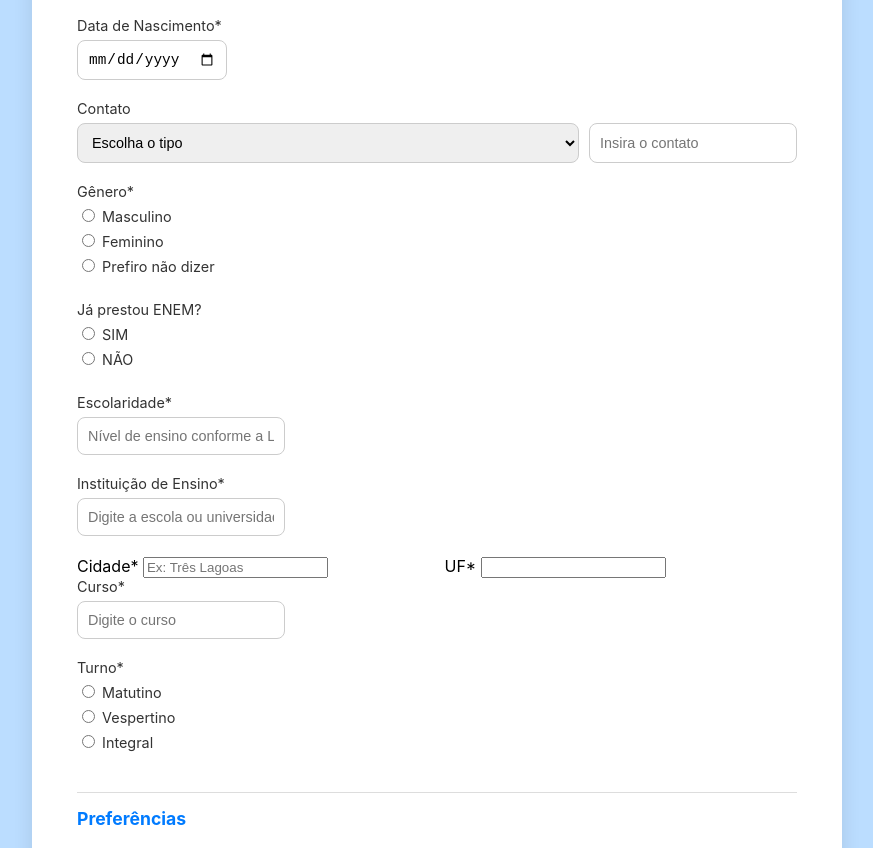
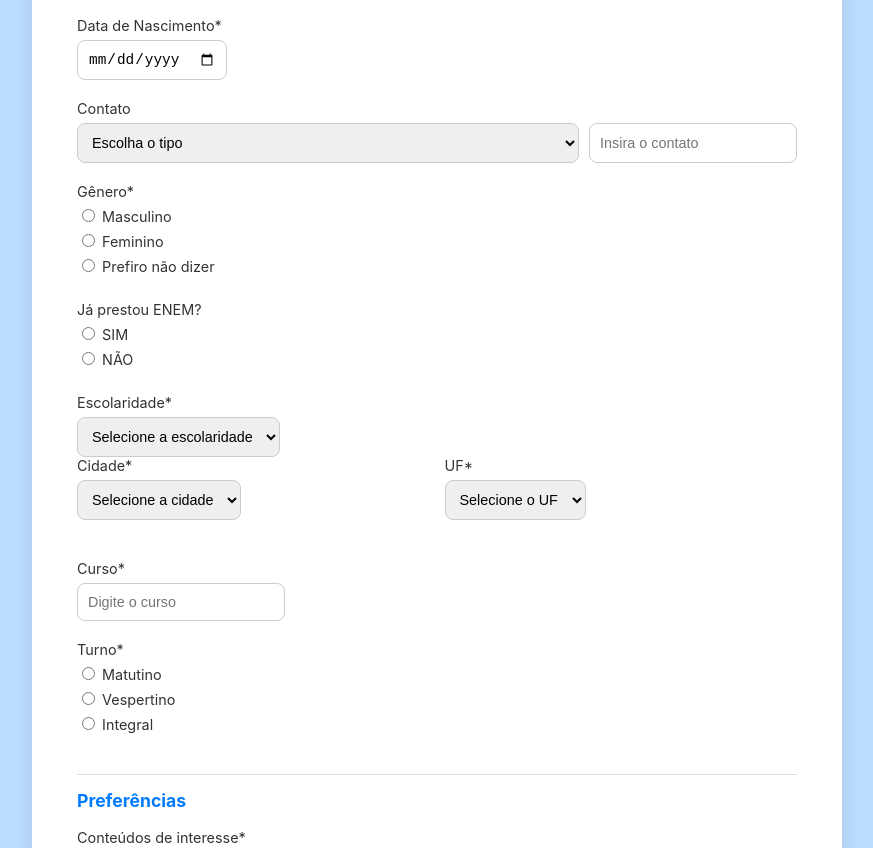
Before and after one commit to LeoAboard/Student-Interest-Prediction, a website: page Frontend/formulario.html in a window 1280 px wide. Shown: the part 252-1100 px from the top of the page, without its empty margins (203-1076 px from the left). Drawn offline with Linux system fonts and the light colour scheme; files whose address does not match are found by name.

Commit message:
uptdated: formulario.(escolaridade cidade uf) to select options

```diff
--- a/Frontend/formulario.html
+++ b/Frontend/formulario.html
@@ -55,24 +55,24 @@
       </div>
 
       <div class="campo-form">
-            <label>Escolaridade*</label>
-            <input type="text" name="escolaridade" placeholder="Nível de ensino conforme a LDB" required>
-      </div>
+          <label>Escolaridade*</label>
+          <select name="escolaridade" id="escolaridade" required>
+              <option value="" disabled selected>Selecione a escolaridade</option>
+          </select>
 
-      <div class="campo-form">
-            <label>Instituição de Ensino*</label>
-            <input type="text" name="instituicao" placeholder="Digite a escola ou universidade" required>
-      </div>
-
-      <div class="grupo-local">
-            <div>
-            <label>Cidade*</label>
-            <input type="text" name="cidade" placeholder="Ex: Três Lagoas" required>
+          <div class="grupo-local">
+            <div class="campo-form"> <label>Cidade*</label>
+                <select name="cidade" id="cidade" required>
+                    <option value="" disabled selected>Selecione a cidade</option>
+                    </select>
             </div>
-            <div>
-            <label>UF*</label>
-            <input type="text" name="uf" maxlength="2" required>
+            <div class="campo-form">
+                <label>UF*</label>
+                <select name="uf" id="uf" required>
+                    <option value="" disabled selected>Selecione o UF</option>
+                    </select>
             </div>
+          </div>
       </div>
 
       <div class="campo-form">
```
